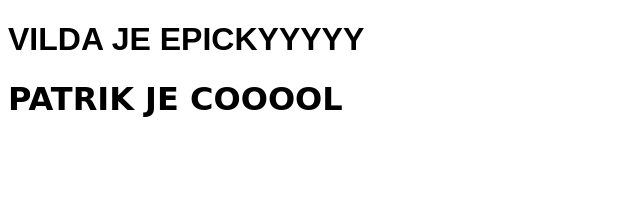
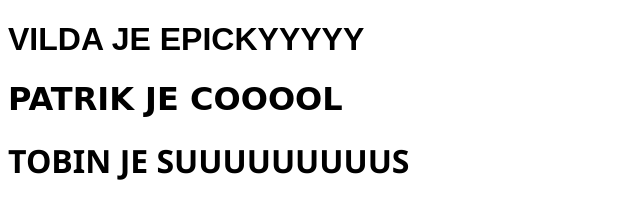
Before and after one commit to vil829/Website, a plain HTML site: page index.html in a window 1280 px wide. Shown: the whole page, without its empty margins (0-640 px from the left). Drawn offline with Linux system fonts and the light colour scheme.

Commit message:
Update index.html

```diff
--- a/index.html
+++ b/index.html
@@ -9,5 +9,6 @@
 <body>
     <h1 style="font-family: sans-serif;" >VILDA JE EPICKYYYYY</h1>
     <h1 style="font-family: cursive;" >PATRIK JE COOOOL</h1>
+    <h1 style="font-family: 'Segoe UI', Tahoma, Geneva, Verdana, sans-serif;" >TOBIN JE SUUUUUUUUUS</h1>
 </body>
 </html>
```
